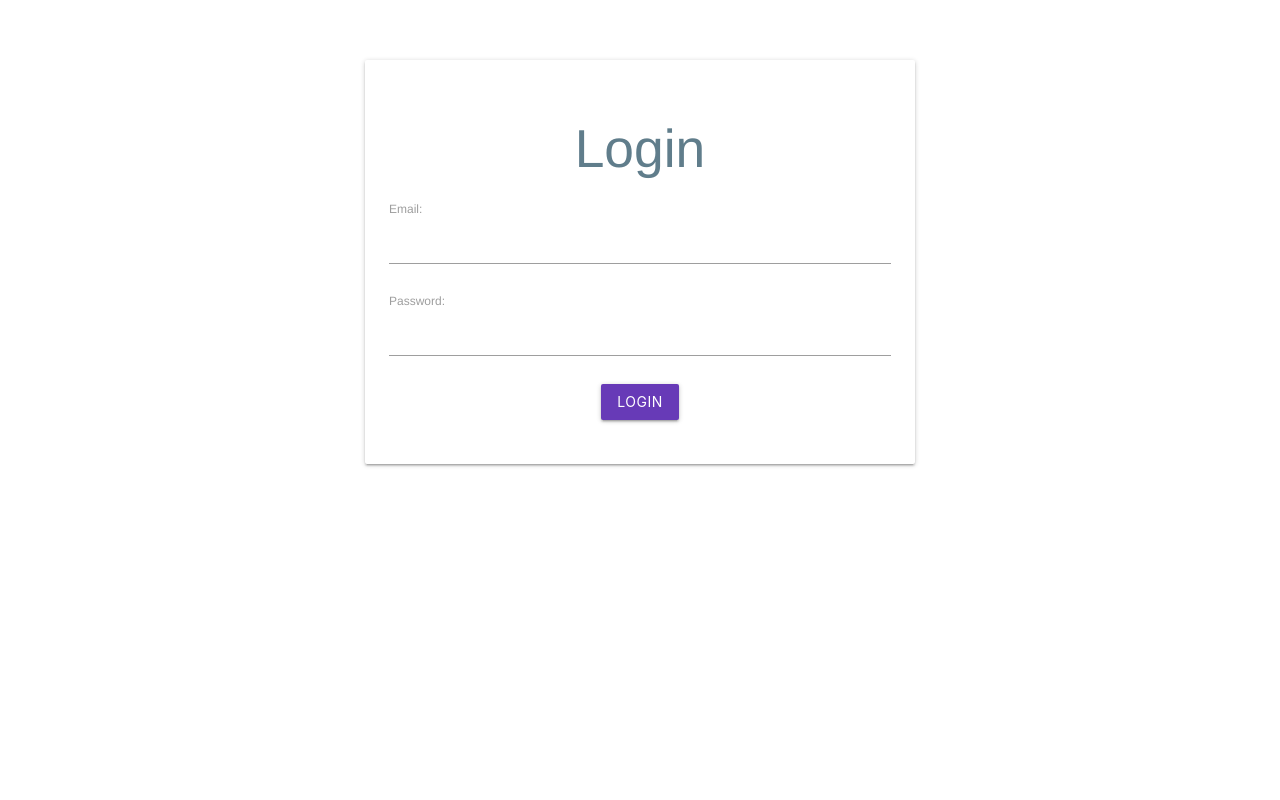
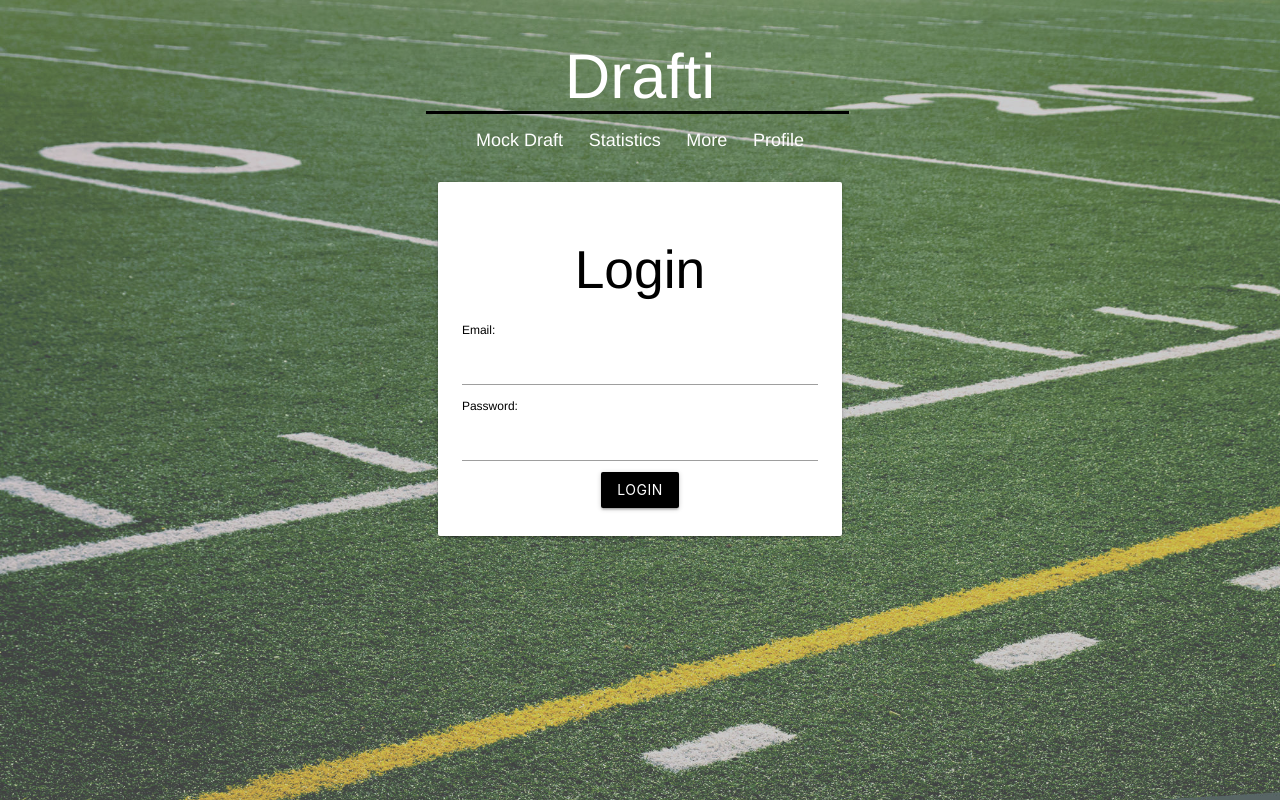
Before and after one commit to APrascak/Drafti, a Vue app in the folder drafti/: page /Login in a window 1280 px wide. Built offline with nearby package versions, Linux system fonts and the light colour scheme.

Commit message:
Updated login page UI

```diff
--- a/drafti/src/components/TheDraft.vue
+++ b/drafti/src/components/TheDraft.vue
@@ -1,6 +1,19 @@
 <template id="">
-  <div id="the-draft">
-    <h4>The Draft</h4>
+  <div class="my-container">
+    <div class="content">
+      <h1><router-link class="white-text" :to="{ name: 'Landing' }">Drafti</router-link></h1>
+      <div class="divider"></div>
+      <div id="navrow" class="row">
+        <span><router-link class="white-text" :to="{ name: 'Landing' }">Mock Draft</router-link></span>
+        <span><router-link class="white-text" :to="{ name: 'Landing' }">Statistics</router-link></span>
+        <span><router-link class="white-text" :to="{ name: 'Landing' }">More</router-link></span>
+        <span><router-link class="white-text" :to="{ name: 'Landing' }">Profile</router-link></span>
+      </div>
+      <div class="row">
+
+      </div>
+    </div>
+    <img src="../assets/Background-PaintedField.jpg">
   </div>
 </template>
 
@@ -11,12 +24,51 @@
       return {
 
       }
+    },
+    mounted() {
+      M.AutoInit()
     }
   }
 </script>
 
-<style media="screen">
-  #the-draft {
-    color: green;
+<style scoped>
+  .my-container {
+    position: relative;
+    overflow: hidden;
+    height: 100vh;
+  }
+  .my-container h1 {
+      position: relative;
+      z-index: 2;
+      margin-bottom:0%;
+  }
+  .my-container h5, h4, span {
+    position: relative;
+    z-index: 2;
+  }
+  .my-container img {
+      position: absolute;
+      left: 0;
+      top: 0;
+      width: 100%;
+      height: 100%;
+      opacity: 0.75;
+  }
+  .my-container .divider {
+    position: relative;
+    z-index: 2;
+    width: 50%;
+    margin-left: 25%;
+    margin-top:0%;
+    height: 3px;
+    background-color: black;
+  }
+  .my-container span {
+    font-size: 18px;
+    margin-left: 1%;
+    margin-right: 1%;
+  }
+  #navrow {
+    margin-top: 0.5%;
   }
 </style>
--- a/drafti/src/components/auth/Login.vue
+++ b/drafti/src/components/auth/Login.vue
@@ -1,5 +1,5 @@
 <template>
-  <div class="center container login">
+  <!-- <div class="center container login">
     <form @submit.prevent="login" class="card-panel hoverable">
       <h2 class="center blue-grey-text darken-4">Login</h2>
       <div class="field">
@@ -15,7 +15,38 @@
         <button class="btn deep-purple">Login</button>
       </div>
     </form>
+  </div> -->
+  <div class="my-container">
+    <h1 class="white-text center">Drafti</h1>
+    <div class="divider"></div>
+    <div id="navrow" class="row">
+      <span><router-link class="white-text" :to="{ name: 'TheDraft' }">Mock Draft</router-link></span>
+      <span><router-link class="white-text" :to="{ name: 'Landing' }">Statistics</router-link></span>
+      <span><router-link class="white-text" :to="{ name: 'Landing' }">More</router-link></span>
+      <span><router-link class="white-text" :to="{ name: 'Landing' }">Profile</router-link></span>
+    </div>
+    <div class="row">
+      <div class="col m4 l4 offset-m4 offset-l4">
+        <form @submit.prevent="login" class="card-panel hoverable center">
+          <h2 class="center black-text darken-4">Login</h2>
+          <div class="field">
+            <label for="email" class="left black-text">Email:</label>
+            <input type="email" name="email" v-model="email">
+          </div>
+          <div class="field">
+            <label for="email" class="left black-text">Password:</label>
+            <input type="password" name="password" v-model="password">
+          </div>
+          <p class="center red-text" v-if="feedback">{{ feedback }}</p>
+          <div class="field pulse">
+            <button class="btn black">Login</button>
+          </div>
+        </form>
+      </div>
+    </div>
+    <img src="../../assets/Background-PaintedField.jpg">
   </div>
+
 </template>
 
 <script type="text/javascript">
@@ -51,12 +82,49 @@
   }
 </script>
 
-<style>
-  .login {
-    max-width: 550px;
-    margin-top: 60px;
+<style scoped>
+  .my-container {
+    position: relative;
+    overflow: hidden;
+    height: 100vh;
   }
-  .login .field {
-    margin-bottom: 20px;
+  .my-container h1 {
+      position: relative;
+      z-index: 2;
+      margin-bottom: 0px;
   }
+  .my-container h5, h4, span {
+    position: relative;
+    z-index: 2;
+  }
+  .my-container img {
+      position: absolute;
+      left: 0;
+      top: 0;
+      width: 100%;
+      height: 100%;
+      opacity: 0.75;
+  }
+  .my-container .divider {
+    position: relative;
+    z-index: 2;
+    width: 33%;
+    margin-left: 33.3%;
+    margin-bottom: 1%;
+    height: 3px;
+    background-color: black;
+  }
+  form {
+    position: relative;
+    z-index: 2;
+  }
+  .field {
+    margin-bottom: 1%;
+  }
+  span {
+    font-size: 18px;
+    margin-left: 1%;
+    margin-right: 1%;
+  }
+
 </style>
```
Also changed, not shown: drafti/src/components/Landing.Vue (indentation only).
